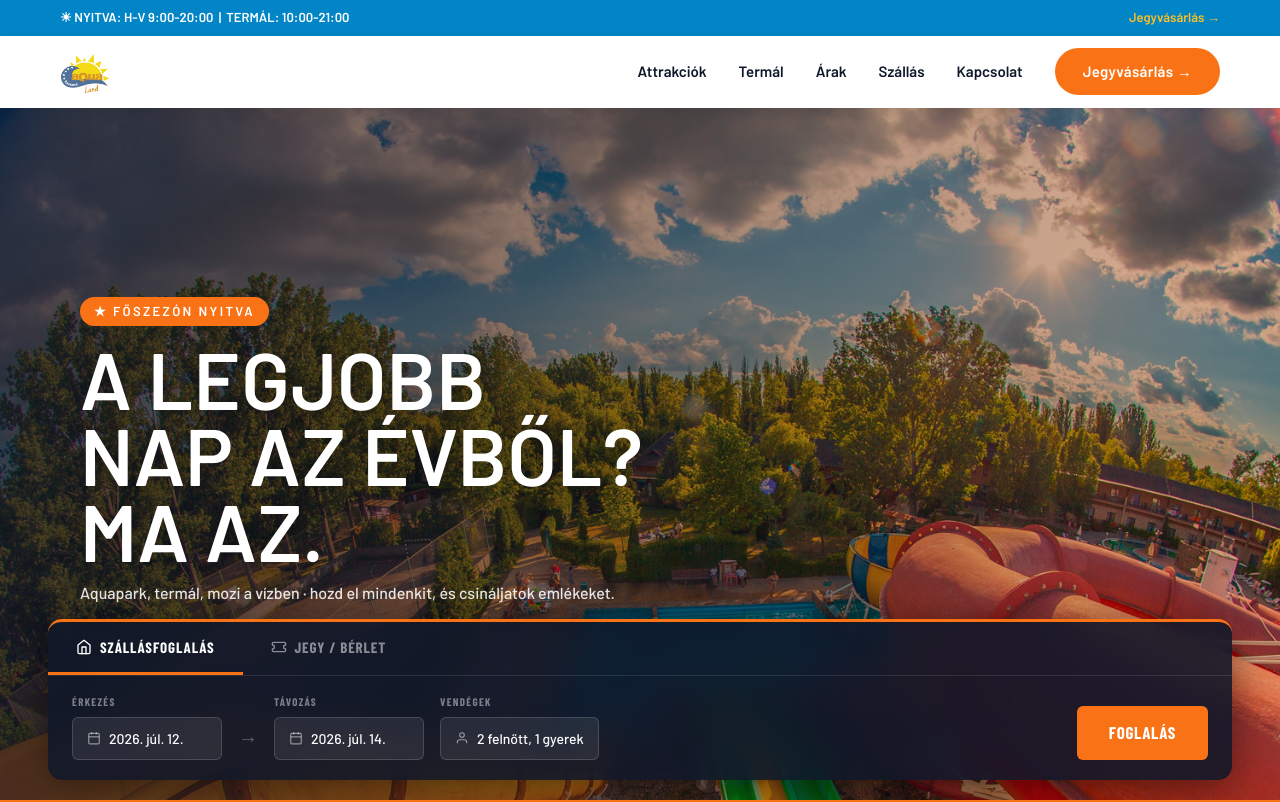
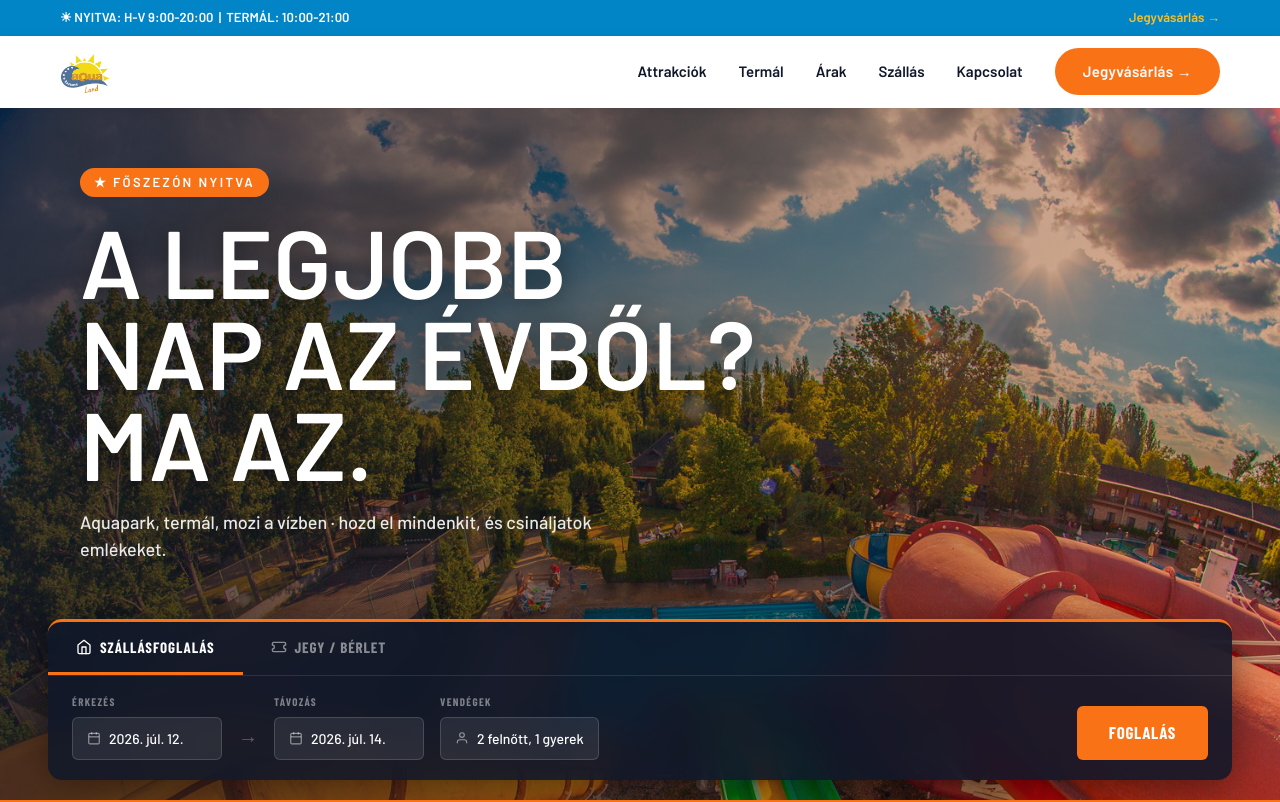
Before and after one commit to growspotbuddy/aqua-land, a Next.js app: page / in a window 1280 px wide. Shown: the top 802 px of the page. Built offline with nearby package versions, Linux system fonts and the light colour scheme; a web font is replaced by a local one.

Commit message:
fix: hero text positioned higher (absolute top:60px), headline back to 96px
Text is now in the upper portion of the hero (h1 at y=215),
booking bar stays pinned at the bottom. Both visible fold at 1440x900.

```diff
--- a/app/page.tsx
+++ b/app/page.tsx
@@ -71,10 +71,8 @@ export default function Home() {
         <div style={{ position: 'absolute', inset: 0, background: 'rgba(249,115,22,0.38)', mixBlendMode: 'multiply' }} />
         <div style={{ position: 'absolute', inset: 0, background: 'linear-gradient(to right, rgba(15,23,42,0.72) 0%, rgba(15,23,42,0.30) 60%, rgba(15,23,42,0.10) 100%)' }} />
 
-        {/* Hero content */}
-        <div style={{ position: 'relative', zIndex: 2, width: '100%' }}>
-          <div style={{ padding: '0 80px 14px', maxWidth: '780px' }}>
-            {/* Badge */}
+        {/* Hero text — absolute, upper-left, clear of booking bar */}
+        <div style={{ position: 'absolute', top: '60px', left: '80px', maxWidth: '720px', zIndex: 2 }}>
           <div style={{
             display: 'inline-block',
             background: '#F97316',
@@ -86,28 +84,28 @@ export default function Home() {
             textTransform: 'uppercase',
             padding: '5px 14px',
             borderRadius: '50px',
-              marginBottom: '14px',
+            marginBottom: '18px',
           }}>
             ★ FŐSZEZÓN NYITVA
           </div>
           <h1 style={{
             fontFamily: '"Barlow Condensed", var(--font-condensed), sans-serif',
-              fontSize: '80px',
+            fontSize: '96px',
             fontWeight: 900,
             color: '#FFFFFF',
             textTransform: 'uppercase',
             lineHeight: 0.95,
             textShadow: '0 2px 24px rgba(0,0,0,0.4)',
-              marginBottom: '14px',
+            marginBottom: '20px',
           }}>
             A legjobb<br />nap az évből?<br />Ma az.
           </h1>
           <p style={{
-              fontSize: '16px',
+            fontSize: '18px',
             fontWeight: 500,
             color: 'rgba(255,255,255,0.9)',
             maxWidth: '560px',
-              lineHeight: 1.4,
+            lineHeight: 1.5,
             fontFamily: 'var(--font-barlow), Barlow, sans-serif',
             margin: 0,
           }}>
@@ -115,7 +113,8 @@ export default function Home() {
           </p>
         </div>
 
-          {/* BookingBar - glassmorphism panel floating over hero photo */}
+        {/* BookingBar — pinned to hero bottom, glassmorphism panel */}
+        <div style={{ position: 'relative', zIndex: 2, width: '100%' }}>
           <div style={{ padding: '0 48px 20px', width: '100%', boxSizing: 'border-box' }}>
             <BookingBar />
           </div>
```
Lines whose indentation alone changed are shown as unchanged.
